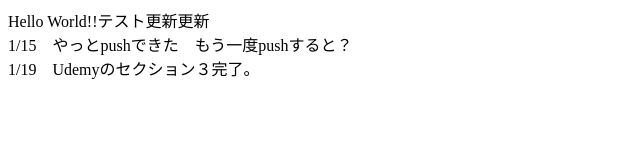
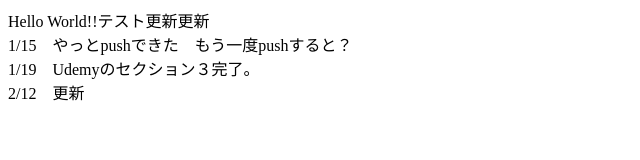
Before and after one commit to kumi-t/study, a plain HTML site: page index.html in a window 1280 px wide. Shown: the full height of the page, 0-640 px from the left. Drawn offline with Linux system fonts and the light colour scheme.

Commit message:
久々の更新

```diff
--- a/index.html
+++ b/index.html
@@ -7,6 +7,7 @@
 <body>
     Hello World!!テスト更新更新<br>
     1/15　やっとpushできた　もう一度pushすると？<br>
-    1/19　Udemyのセクション３完了。
+    1/19　Udemyのセクション３完了。<br>
+    2/12　更新
 </body>
 </html>
```
